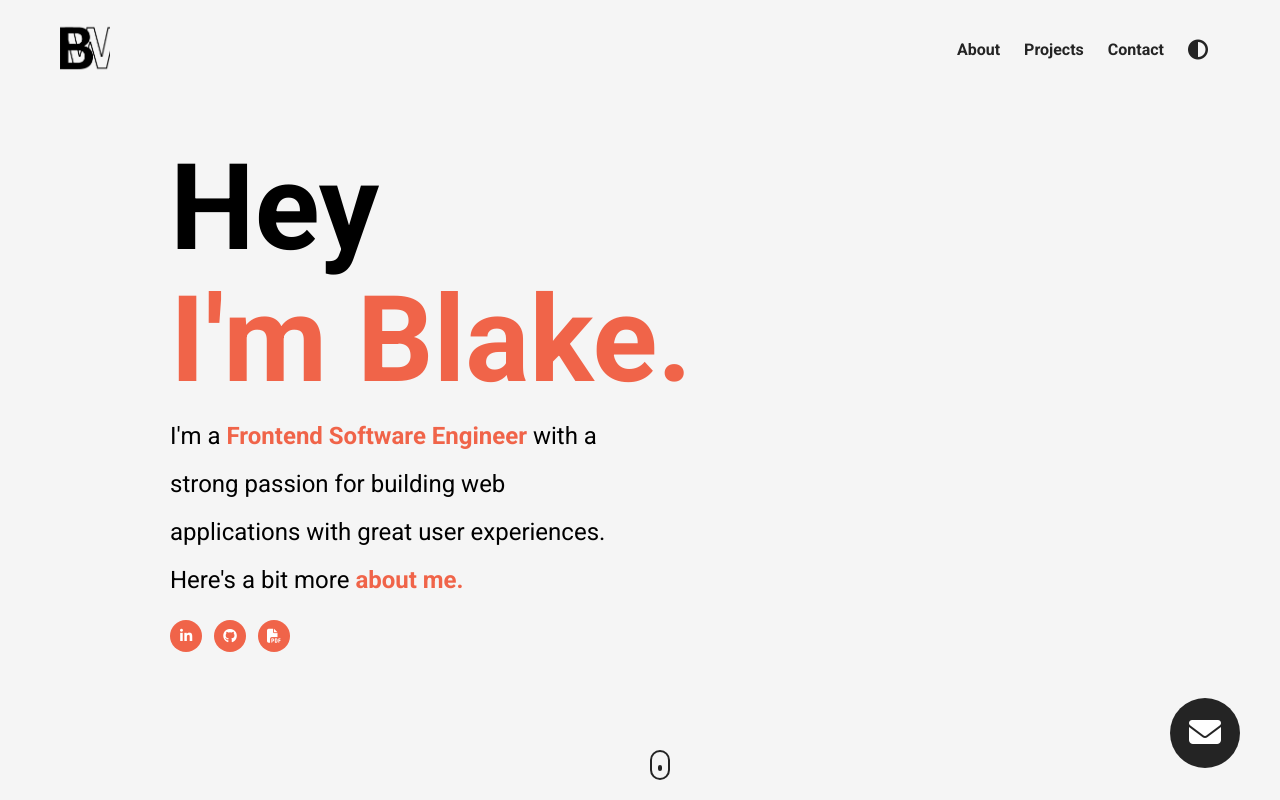
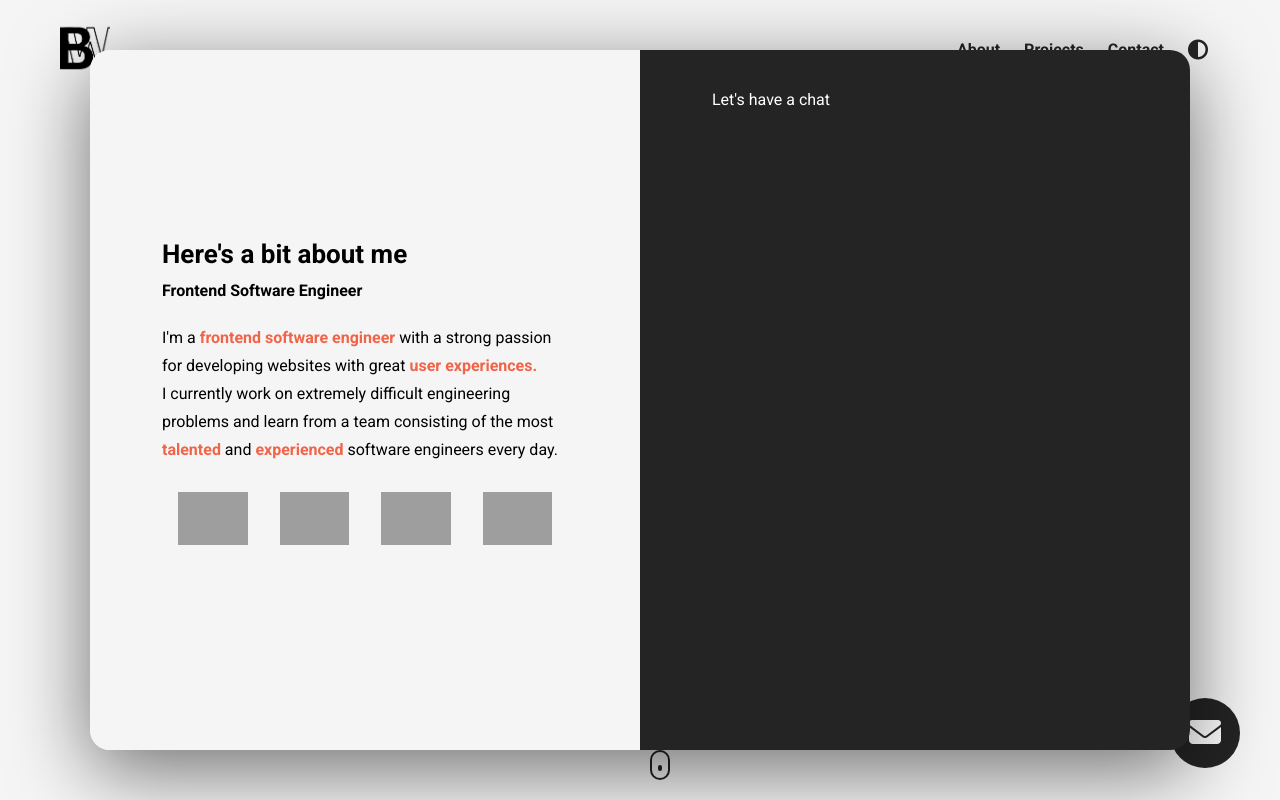
Before and after one commit to ITDallasDBW/072125.M4.1.AdvProj, a plain HTML site: page index.html in a window 1280 px wide. Shown: the top 800 px of the page. Drawn offline with Linux system fonts and the light colour scheme; grey boxes are pictures that could not be loaded.

Commit message:
1.9 Left Modal complete incl hover effects. Begin 1.10 Modal Pt 2

```diff
--- a/index.html
+++ b/index.html
@@ -1,47 +1,49 @@
 <!DOCTYPE html>
 <html lang="en">
   <head>
-    <meta charset="UTF-8">
-    <meta name="viewport" content="width=device-width, initial-scale=1.0">
+    <meta charset="UTF-8" />
+    <meta name="viewport" content="width=device-width, initial-scale=1.0" />
     <title>Mod 4.1.0 Exclusive EPortfolio</title>
-    <link rel="stylesheet" href="style.css">
-    <script src="https://kit.fontawesome.com/bf48a6d416.js" crossorigin="anonymous"></script>
+    <link rel="stylesheet" href="style.css" />
+    <script
+      src="https://kit.fontawesome.com/bf48a6d416.js"
+      crossorigin="anonymous"
+    ></script>
   </head>
   <body>
     <section id="landing-page">
       <nav>
         <figure>
-                <img id="personal-logo" src="./assets/B.3.png" alt="">
-
+          <img id="personal-logo" src="./assets/B.3.png" alt="" />
         </figure>
         <ul class="nav__link--list">
           <li class="nav__link">
-                    <a href="#" class="
-                    nav__link--anchor
-                    link__hover-effect
-                    link__hover-effect--black
-                    ">About</a>
+            <a
+              href="#"
+              class="nav__link--anchor link__hover-effect link__hover-effect--black"
+              >About</a
+            >
           </li>
           <li class="nav__link">
-                    <a href="#" class="
-                    nav__link--anchor
-                    link__hover-effect
-                    link__hover-effect--black
-                    ">Projects</a>
+            <a
+              href="#"
+              class="nav__link--anchor link__hover-effect link__hover-effect--black"
+              >Projects</a
+            >
           </li>
           <li class="nav__link">
-                    <a href="#" class="
-                    nav__link--anchor
-                    link__hover-effect
-                    link__hover-effect--black
-                    ">Contact</a>
+            <a
+              href="#"
+              class="nav__link--anchor link__hover-effect link__hover-effect--black"
+              >Contact</a
+            >
           </li>
           <li class="nav__link click">
-                    <a href="#" class="
-                    nav__link--anchor
-                    link__hover-effect
-                    link__hover-effect--black
-                    "><i class="fa-solid fa-circle-half-stroke"></i></a>
+            <a
+              href="#"
+              class="nav__link--anchor link__hover-effect link__hover-effect--black"
+              ><i class="fa-solid fa-circle-half-stroke"></i
+            ></a>
           </li>
         </ul>
       </nav>
@@ -50,15 +52,31 @@
           <h1 class="title">Hey</h1>
           <h1 class="title orange">I'm Blake.</h1>
           <p class="header__para">
-                    I'm a <b class="orange">Frontend Software Engineer</b> with a strong passion for building web applications with great user experiences.
-                    <br>
-                    Here's a bit more <b class="orange">about me.</b></p>
+            I'm a <b class="orange">Frontend Software Engineer</b> with a strong
+            passion for building web applications with great user experiences.
+            <br />
+            Here's a bit more <b class="orange">about me.</b>
+          </p>
           <div class="social__list">
-                        <a href="https://www.linkedin.com" target="_blank" class="social__link click"><i class="fa-brands fa-linkedin-in"></i></a>
-                        <a href="https://www.github.com" target="_blank" class="social__link click"><i class="fa-brands fa-github"></i></a>
-                        <a href="./assets/David Bragg Resume.pdf" target="_blank" class="social__link click"><i class="fa-solid fa-file-pdf"></i></a>
+            <a
+              href="https://www.linkedin.com"
+              target="_blank"
+              class="social__link click"
+              ><i class="fa-brands fa-linkedin-in"></i
+            ></a>
+            <a
+              href="https://www.github.com"
+              target="_blank"
+              class="social__link click"
+              ><i class="fa-brands fa-github"></i
+            ></a>
+            <a
+              href="./assets/David Bragg Resume.pdf"
+              target="_blank"
+              class="social__link click"
+              ><i class="fa-solid fa-file-pdf"></i
+            ></a>
           </div>
-
         </div>
       </header>
       <button class="mail__btn click">
@@ -67,6 +85,63 @@
       <a href="projects" class="scroll">
         <div class="scroll__icon"></div>
       </a>
+      <div class="modal">
+        <div class="modal__half modal__about">
+          <h3 class="modal__title modal__title--about">
+            Here's a bit about me
+          </h3>
+          <h4 class="modal__sub-title modal__sub-title--about">
+            Frontend Software Engineer
+          </h4>
+          <p class="modal__para">
+            I'm a <b class="orange">frontend software engineer</b> with a
+            strong passion for developing websites with great
+            <b class="orange">user experiences.</b>
+            <br />
+            I currently work on extremely difficult engineering problems and
+            learn from a team consisting of the most
+            <b class="orange">talented</b> and
+            <b class="orange">experienced</b> software engineers every
+            day.
+          </p>
+          <div class="modal__languages">
+            <figure class="modal__language">
+              <img
+                class="modal__language--img"
+                src="https://upload.wikimedia.org/wikipedia/commons/thumb/3/38/HTML5_Badge.svg/240px-HTML5_Badge.svg.png"
+                alt=""
+              />
+              <span class="language__name">HTML</span>
+            </figure>
+            <figure class="modal__language">
+              <img
+                class="modal__language--img"
+                src="https://cdn.iconscout.com/icon/free/png-256/css-131-722685.png"
+                alt=""
+              />
+              <span class="language__name">CSS</span>
+            </figure>
+            <figure class="modal__language">
+              <img
+                class="modal__language--img"
+                src="https://cdn.iconscout.com/icon/free/png-256/javascript-1-225993.png"
+                alt=""
+              />
+              <span class="language__name">JavaScript</span>
+            </figure>
+            <figure class="modal__language">
+              <img
+                class="modal__language--img"
+                src="https://cdn.iconscout.com/icon/free/png-256/typescript-3521774-2945272.png"
+                alt=""
+              />
+              <span class="language__name">TypeScript</span>
+            </figure>
+          </div>
+        </div>
+
+        <div class="modal__half modal__contact">Let's have a chat</div>
+      </div>
     </section>
     <section id="projects">
       <div class="container">
@@ -77,17 +152,28 @@
           <ul class="project__list">
             <li class="project">
               <div class="project__wrapper">
-                            <img src="./assets/blinker mockup.png" class="project__img" alt="">
+                <img
+                  src="./assets/blinker mockup.png"
+                  class="project__img"
+                  alt=""
+                />
                 <div class="project__wrapper--bg"></div>
                 <div class="project__description">
                   <h3 class="project__description--title">Car Sales Project</h3>
-                                <h4 class="project__description--sub-title">HTML, CSS, JavaScript, Vue, VueX</h4>
+                  <h4 class="project__description--sub-title">
+                    HTML, CSS, JavaScript, Vue, VueX
+                  </h4>
                   <p class="project__description--para">
-                                    Lorem ipsum dolor sit amet consectetur adipisicing elit. Provident consectetur doloribus tempora dolore quisquam. Veritatis repellendus ipsum velit facere suscipit eveniet fugiat non quisquam adipisci officiis accusamus, quod, consequatur deleniti!
+                    Lorem ipsum dolor sit amet consectetur adipisicing elit.
+                    Provident consectetur doloribus tempora dolore quisquam.
+                    Veritatis repellendus ipsum velit facere suscipit eveniet
+                    fugiat non quisquam adipisci officiis accusamus, quod,
+                    consequatur deleniti!
                   </p>
                   <div class="project__description--links">
                     <a href="#" class="project__description--link">
-                                        <i class="fa-brands fa-github"></i>
+                      <i class="fa-brands fa-github"></i
+                    ></a>
                     <a href="#" class="project__description--link">
                       <i class="fa-solid fa-link"></i>
                     </a>
@@ -97,17 +183,28 @@
             </li>
             <li class="project">
               <div class="project__wrapper">
-                            <img src="./assets/blinker mockup.png" class="project__img" alt="">
+                <img
+                  src="./assets/blinker mockup.png"
+                  class="project__img"
+                  alt=""
+                />
                 <div class="project__wrapper--bg"></div>
                 <div class="project__description">
                   <h3 class="project__description--title">Car Sales Project</h3>
-                                <h4 class="project__description--sub-title">HTML, CSS, JavaScript, Vue, VueX</h4>
+                  <h4 class="project__description--sub-title">
+                    HTML, CSS, JavaScript, Vue, VueX
+                  </h4>
                   <p class="project__description--para">
-                                    Lorem ipsum dolor sit amet consectetur adipisicing elit. Provident consectetur doloribus tempora dolore quisquam. Veritatis repellendus ipsum velit facere suscipit eveniet fugiat non quisquam adipisci officiis accusamus, quod, consequatur deleniti!
+                    Lorem ipsum dolor sit amet consectetur adipisicing elit.
+                    Provident consectetur doloribus tempora dolore quisquam.
+                    Veritatis repellendus ipsum velit facere suscipit eveniet
+                    fugiat non quisquam adipisci officiis accusamus, quod,
+                    consequatur deleniti!
                   </p>
                   <div class="project__description--links">
                     <a href="#" class="project__description--link">
-                                        <i class="fa-brands fa-github"></i>
+                      <i class="fa-brands fa-github"></i
+                    ></a>
                     <a href="#" class="project__description--link">
                       <i class="fa-solid fa-link"></i>
                     </a>
@@ -117,17 +214,28 @@
             </li>
             <li class="project">
               <div class="project__wrapper">
-                            <img src="./assets/blinker mockup.png" class="project__img" alt="">
+                <img
+                  src="./assets/blinker mockup.png"
+                  class="project__img"
+                  alt=""
+                />
                 <div class="project__wrapper--bg"></div>
                 <div class="project__description">
                   <h3 class="project__description--title">Car Sales Project</h3>
-                                <h4 class="project__description--sub-title">HTML, CSS, JavaScript, Vue, VueX</h4>
+                  <h4 class="project__description--sub-title">
+                    HTML, CSS, JavaScript, Vue, VueX
+                  </h4>
                   <p class="project__description--para">
-                                    Lorem ipsum dolor sit amet consectetur adipisicing elit. Provident consectetur doloribus tempora dolore quisquam. Veritatis repellendus ipsum velit facere suscipit eveniet fugiat non quisquam adipisci officiis accusamus, quod, consequatur deleniti!
+                    Lorem ipsum dolor sit amet consectetur adipisicing elit.
+                    Provident consectetur doloribus tempora dolore quisquam.
+                    Veritatis repellendus ipsum velit facere suscipit eveniet
+                    fugiat non quisquam adipisci officiis accusamus, quod,
+                    consequatur deleniti!
                   </p>
                   <div class="project__description--links">
                     <a href="#" class="project__description--link">
-                                        <i class="fa-brands fa-github"></i>
+                      <i class="fa-brands fa-github"></i
+                    ></a>
                     <a href="#" class="project__description--link">
                       <i class="fa-solid fa-link"></i>
                     </a>
@@ -143,35 +251,37 @@
       <div class="container">
         <div class="row footer__row">
           <figure>
-                <img src="./assets/B.3.PNG" class="footer__logo--img" alt="">
+            <img src="./assets/B.3.PNG" class="footer__logo--img" alt="" />
           </figure>
           <div class="footer__social--list">
-                <a href="#" class="
-                footer__social--link
-                link__hover-effect
-                link__hover-effect--white">
+            <a
+              href="#"
+              class="footer__social--link link__hover-effect link__hover-effect--white"
+            >
               GitHub
             </a>
-                <a href="#" class="
-                footer__social--link
-                link__hover-effect
-                link__hover-effect--white">
+            <a
+              href="#"
+              class="footer__social--link link__hover-effect link__hover-effect--white"
+            >
               LinkedIn
             </a>
-                <a href="#" class="
-                footer__social--link
-                link__hover-effect
-                link__hover-effect--white">
+            <a
+              href="#"
+              class="footer__social--link link__hover-effect link__hover-effect--white"
+            >
               Contact
             </a>
-                <a href="#" class="
-                footer__social--link
-                link__hover-effect
-                link__hover-effect--white">
+            <a
+              href="#"
+              class="footer__social--link link__hover-effect link__hover-effect--white"
+            >
               Resume
             </a>
           </div>
-            <div class="footer__copyright">Copyright &copy; 2025 Blake Williams</div>
+          <div class="footer__copyright">
+            Copyright &copy; 2025 Blake Williams
+          </div>
         </div>
       </div>
     </footer>
--- a/style.css
+++ b/style.css
@@ -7,7 +7,6 @@
   text-decoration: none;
   font-family: "Roboto", sans-serif;
 }
-
 p {
   line-height: 1.5;
   font-size: 16px;
@@ -69,7 +68,6 @@ section {
     left: 0;
     width: 100%;
 }
-
 /*
 
 LANDING PAGE
@@ -109,7 +107,6 @@ LANDING PAGE
   align-items: center;
   border-radius: 50%;
 }
-
 .mail__btn {
   width: 70px;
   height: 70px;
@@ -145,7 +142,6 @@ LANDING PAGE
   border-radius: 2px;
   animation: scroll 1000ms infinite alternate-reverse;
 }
-
 @keyframes scroll {
   0% {
     transform: translateY(3px);
@@ -181,16 +177,92 @@ nav {
 .nav__link {
   margin: 0 12px;
 }
-
 .nav__link--anchor {
   font-size: 16px;
   color: #242424;
   font-weight: 700;
 }
-
 .fa-circle-half-stroke {
   font-size: 20px;
 }
+
+/*
+
+MODAL
+
+*/
+.modal {
+    position: absolute;
+    top: 50%;
+    left: 50%;
+    transform: translate(-50%, -50%);
+    width: 90%;
+    height: 700px;
+    max-width: 1100px;
+    box-shadow: 0 20px 80px 0 rgb(0, 0, 0,0.55);
+    border-radius: 20px;
+    overflow: hidden;
+    display: flex;
+}
+.modal__half {
+    width: 50%;
+    padding: 40px 72px;
+}
+
+.modal__about {
+    background-color: rgb(245, 245, 245);
+    display: flex;
+    flex-direction: column;
+    justify-content: center;
+}
+.modal__languages {
+    display: flex;
+    flex-wrap: wrap;
+}
+.modal__language {
+    width: 25%;
+    padding: 16px;
+    position: relative;
+    display: flex;
+    flex-direction: column;
+    align-items: center;
+    transition: all 300ms ease;
+}
+.modal__language:hover .language__name {
+    transform: scale(1);
+}
+.modal__language:hover {
+    filter: brightness(80%);
+    transform: scale(.9);
+}
+.language__name {
+    position: absolute;
+    bottom: -10px;
+    transform: scale(0);
+    transition: all 300ms ease;
+}
+.modal__language--img {
+    width: 100%;
+}
+.modal__contact {
+    background-color: #242424;
+    color: white;
+}
+.modal__title {
+    font-size: 26px;
+}
+.modal__sub-title {
+    margin: 12px 0 24px 0;
+}
+.modal__para {
+    margin-bottom: 12px;
+    line-height: 1.75;
+}
+
+
+
+
+
 
 /*
 
@@ -202,6 +274,9 @@ PROJECTS
   text-align: center;
   font-size: 48px;
   margin-bottom: 60px;
+}
+.project {
+    margin-bottom: 135px;
 }
 .project__img {
   width: 100%;
@@ -221,7 +296,6 @@ PROJECTS
   transform: scale(1.07);
   filter: blur(5px);
 }
-
 .project__description {
   position: absolute;
   top: 50%;
@@ -250,7 +324,6 @@ PROJECTS
 .project__description--sub-title {
   margin-top: 8px;
 }
-
 .project__description--link {
   color: white;
   font-size: 20px;
@@ -277,7 +350,6 @@ footer {
 }
 .footer__logo--img {
     width: 70px;
-
     filter: invert(1);
 }
 .footer__social--list {
```
Lines whose indentation alone changed are shown as unchanged.
